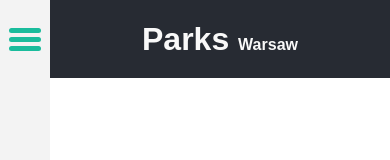
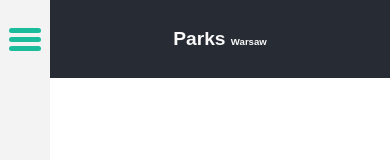
Before and after one commit to arturjonczyk/parks-map, a plain HTML site: page src/index.html in a window 390 px wide. Drawn offline with Linux system fonts and the light colour scheme; some packages are replaced by stand-ins of ours.

Commit message:
Added style for overlay on smaller davises

```diff
--- a/src/styles/overlay.css
+++ b/src/styles/overlay.css
@@ -32,3 +32,9 @@
   text-align: center;
   font-size: 1.2em;
 }
+
+@media (max-width: 600px) {
+  h1 {
+    font-size: 1.2em;
+  }
+}
```
